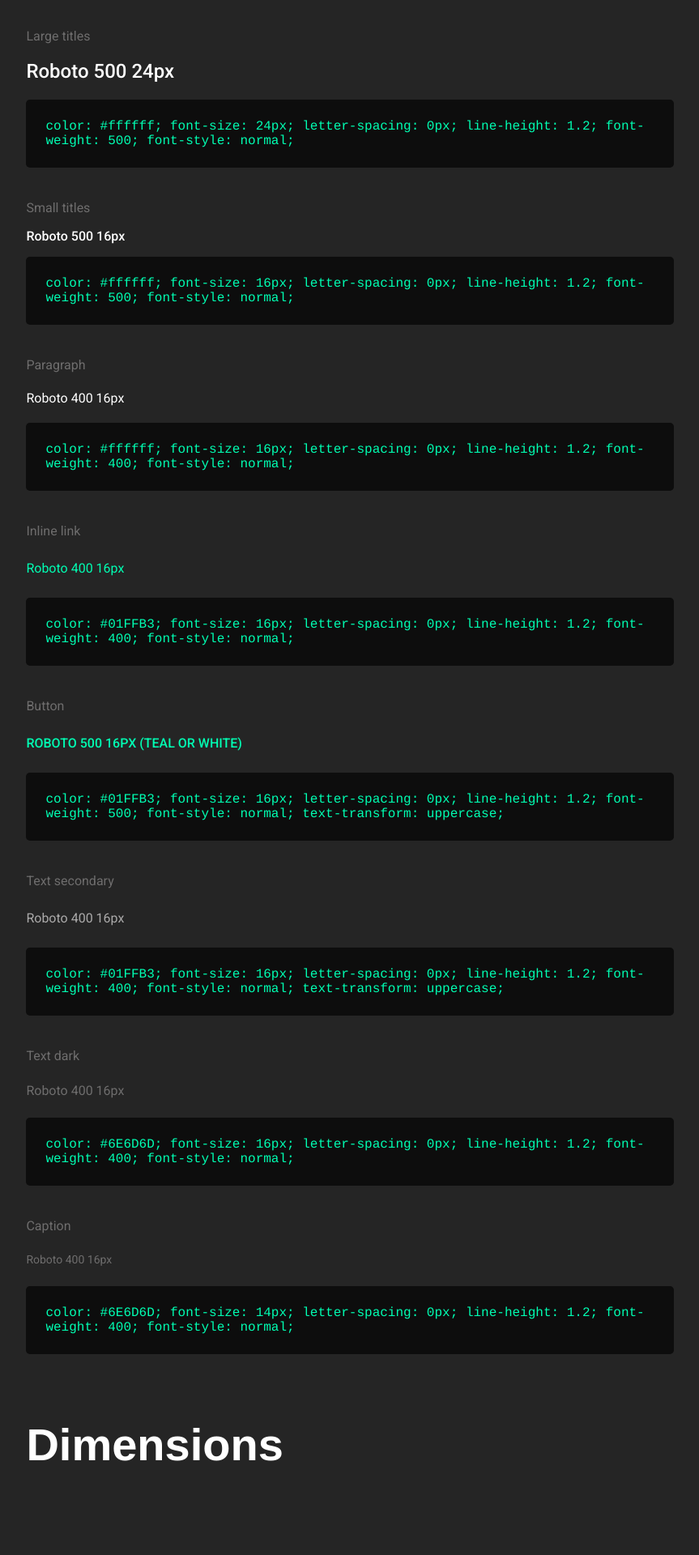
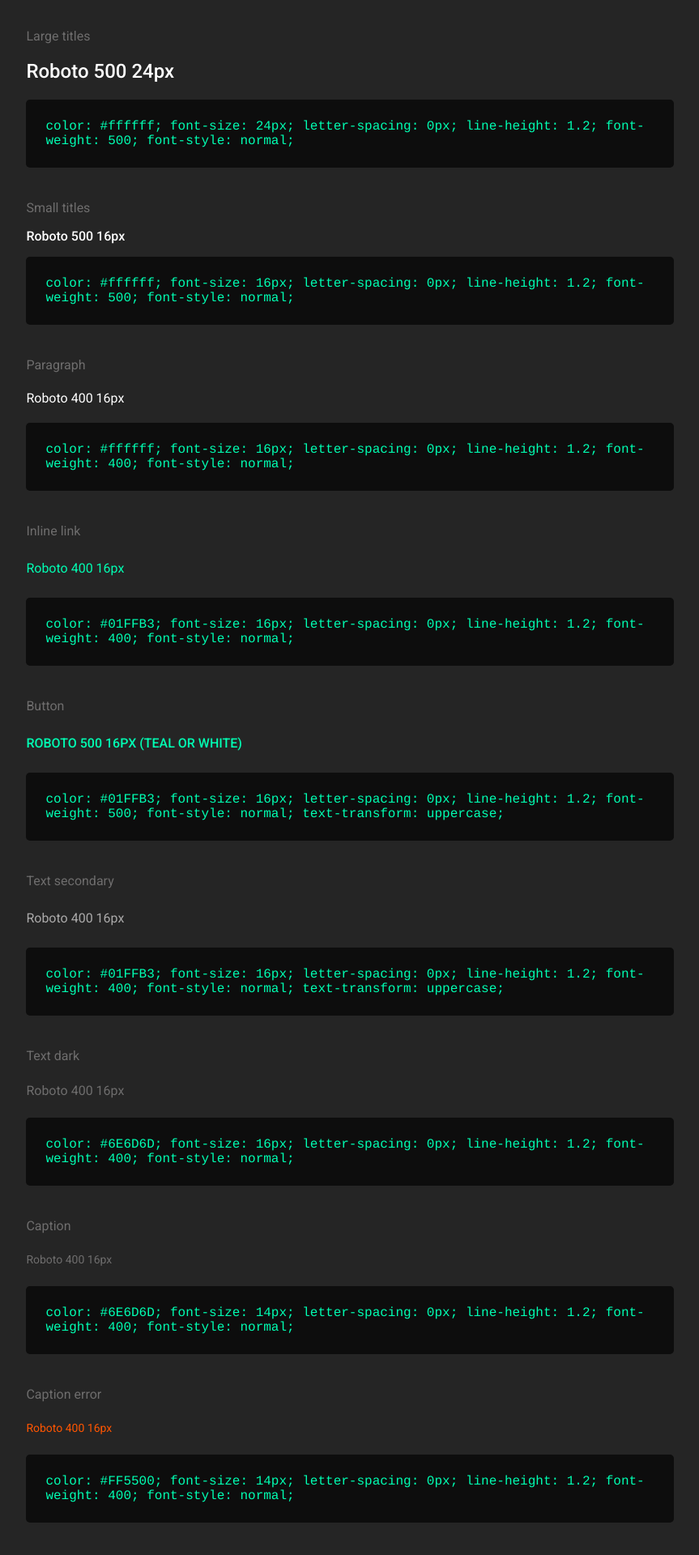
Before and after one commit to cassdowns/uida.co, a PHP site: page /ebcomp.html in a window 1280 px wide; the page is wider, and only the part inside the window is pictured. Shown: the part 1240-3160 px from the top of that part at 81% size, without its empty margins (70-933 px from the left). Run offline with PHP 8.4, Linux system fonts and the light colour scheme.

Commit message:
error font

```diff
--- a/comps.css
+++ b/comps.css
@@ -37,7 +37,7 @@
     display: grid;
     grid-template-columns: 25% 25% 25% 25%;
     grid-gap: 50px;
-    max-width: 1000px;
+    max-width: 800px;
   }
 
 .circle {
--- a/ebcomp.html
+++ b/ebcomp.html
@@ -171,6 +171,17 @@
                                     font-weight: 400;
                                     font-style: normal;
                             </div>
+                            <div class="break40"></div>
+                            <h6>Caption error</h6>
+                            <h6 style="margin: 24px 0px 24px 0px; font-size: 14px; color:#FF5500">Roboto 400 16px</h6>
+                            <div id="codeyBoys">
+                                color: #FF5500;
+                                    font-size: 14px;
+                                    letter-spacing: 0px;
+                                    line-height: 1.2;
+                                    font-weight: 400;
+                                    font-style: normal;
+                            </div>
                         </div>
                     <div class="break80"></div>
                     <h1>Dimensions</h1>
```
